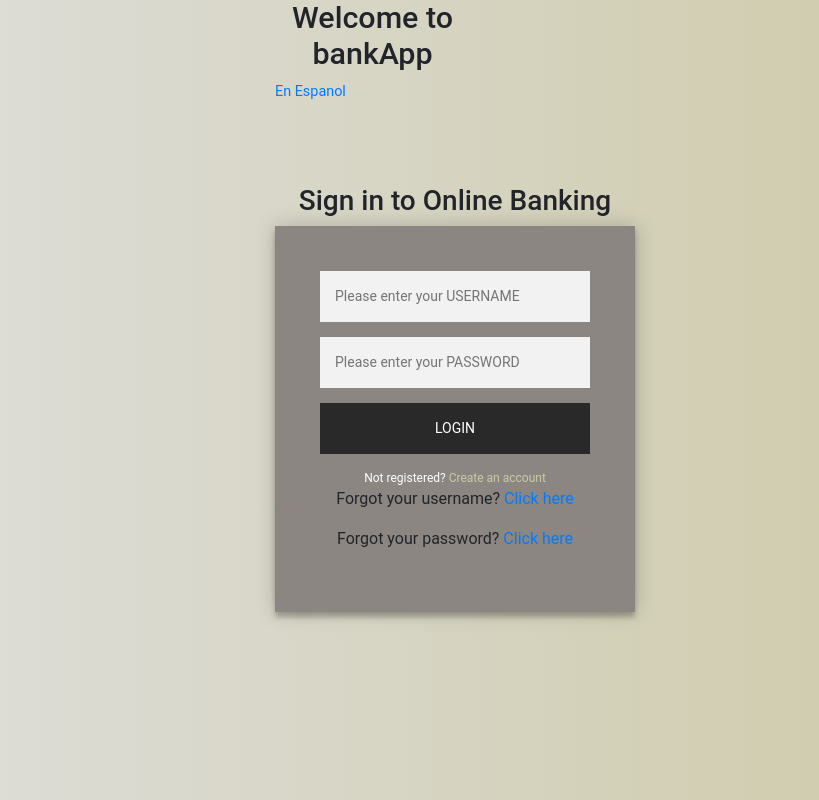
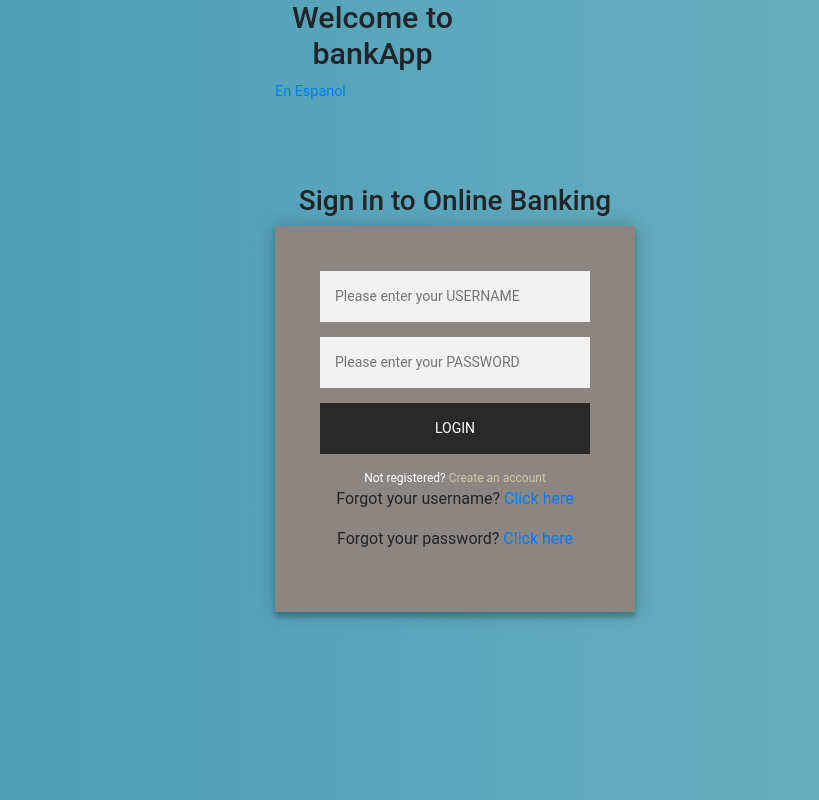
Before and after one commit to n1njap3nguin/bankApp, an Angular app: page / in a window 1280 px wide. Shown: the whole page, without its empty margins (230-1049 px from the left). Built offline with nearby package versions, Linux system fonts and the light colour scheme.

Commit message:
changed background gradient color scheme
to add transparent stock background image....

```diff
--- a/src/styles.scss
+++ b/src/styles.scss
@@ -1,10 +1,10 @@
 /* You can add global styles to this file, and also import other style files */
 /* Style for login page. Background/font  */
 body {
-  background: #CDC9A5; /* fallback for old browsers */
-  background: -webkit-linear-gradient(right, #CDC9A5, #E0E0E0);
-  background: -o-linear-gradient(right, #CDC9A5, #E0E0E0);
-  background: linear-gradient(to left, #CDC9A5, #E0E0E0);
+  background: #6db3bf; /* fallback for old browsers */
+  background: -webkit-linear-gradient(right, #6db3bf, #4799b7);
+  background: -o-linear-gradient(right, #6db3bf, #4799b7);
+  background: linear-gradient(to left, #6db3bf, #4799b7);
   font-family: "Roboto", sans-serif;
   -webkit-font-smoothing: antialiased;
   -moz-osx-font-smoothing: grayscale;
```
